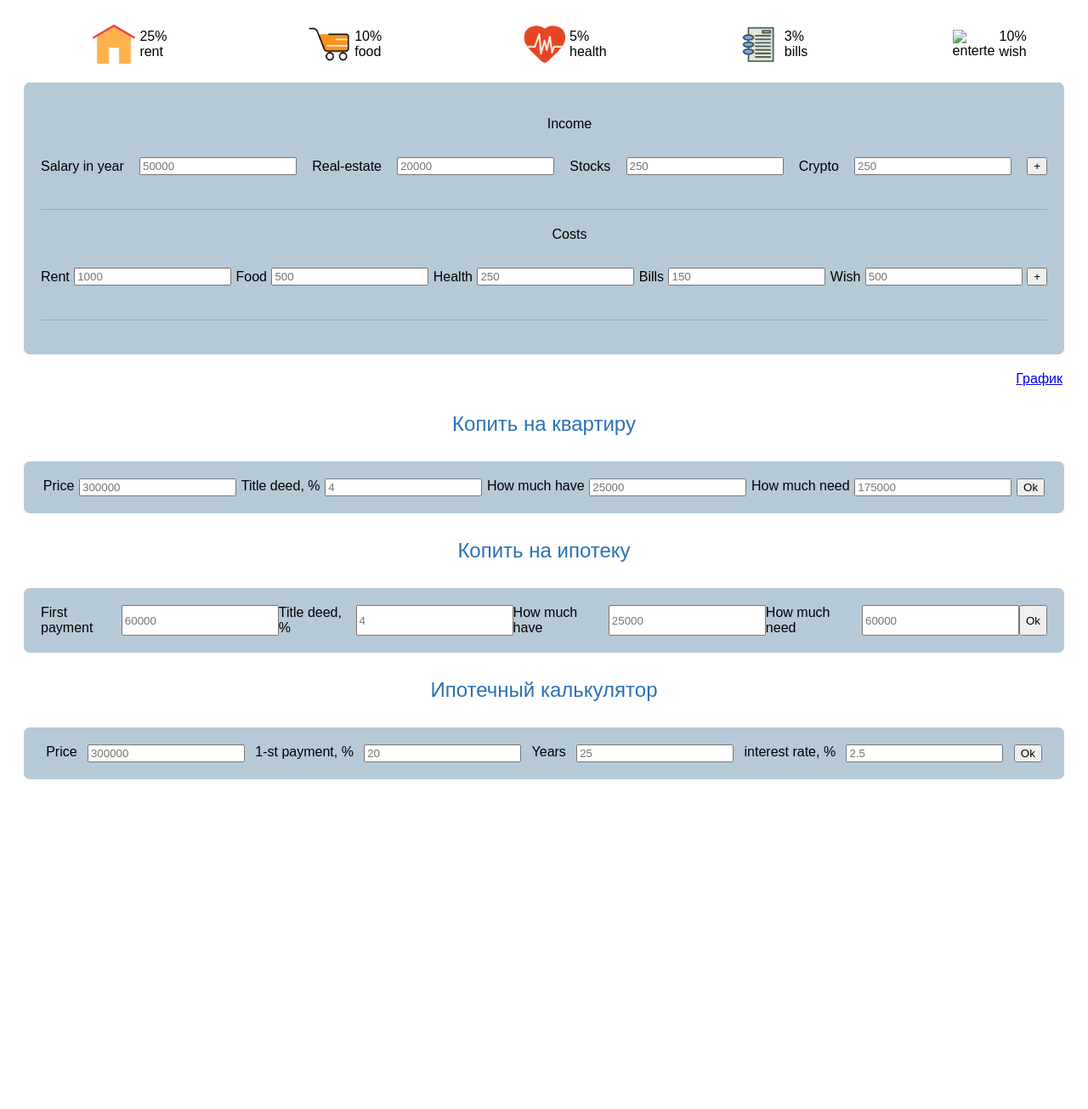
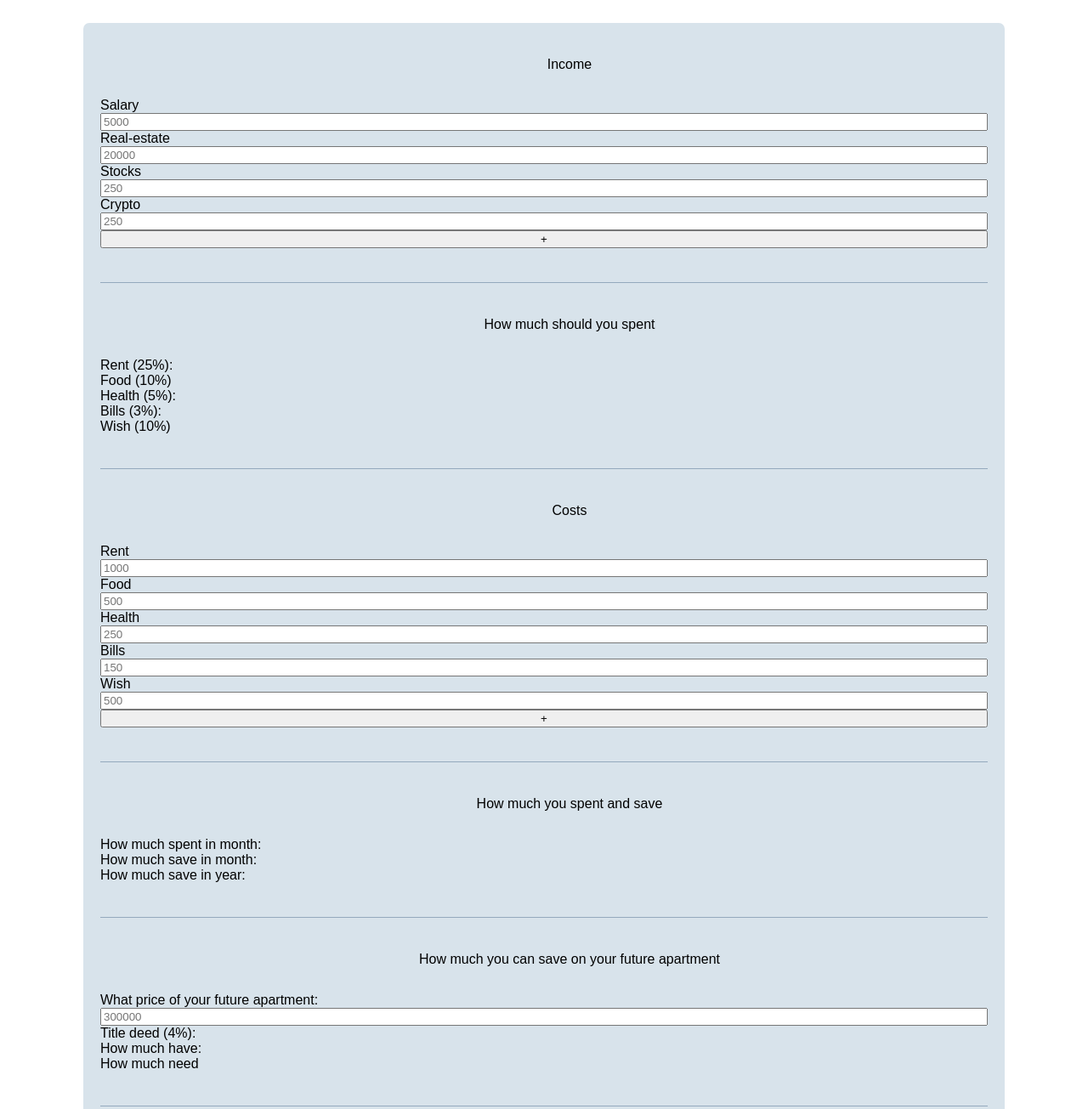
Before and after one commit to Valerykolm/Budgetarium, a website: page src/index.html in a window 1280 px wide. Shown: the part 107-1412 px from the top of the page at 85% size. Before the commit the page ends 1044 px from the top, so only its background shows below. Drawn offline with Linux system fonts and the light colour scheme.

Commit message:
Add new veiw

```diff
--- a/src/index.html
+++ b/src/index.html
@@ -9,50 +9,37 @@
     <link rel="stylesheet" href="styles/style.css">
 </head>
 <body>
+  <div class="flex-sp-b">
+    <div class="logo">Budgetarium</div>
+    <div class="login">
+      <a href="#">Sign up | Log in</a>
+    </div>
+  </div>
   <div class="conteiner">
-    <div class="flex-sp-b">
-      <div class="logo">Budgetarium</div>
-      <div class="login">
-        <a href="#">Sign up | Log in</a>
-      </div>
-    </div>
     <h1 class="f-weight">Планер расходов</h1>
-    <div class="flex-sp-a">
-      <div class="flex-sp-b i-size">
-        <img src="img/real-estate.png" alt="rent">
-        <p>25% rent</p>
-      </div>
-      <div class="flex-sp-b i-size">
-        <img src="img/food.png" alt="food">
-        <p>10% food</p>
-      </div>
-      <div class="flex-sp-b i-size">
-        <img src="img/health.png" alt="health">
-        <p>5% health</p>
-      </div>
-      <div class="flex-sp-b i-size">
-        <img src="img/utilities.png" alt="utilities">
-        <p>3% bills</p>
-      </div>
-      <div class="flex-sp-b i-size">
-        <img src="img/enterteinment.png" alt="enterteinment">
-        <p>10% wish</p>
-      </div>
-    </div>
-    <form action="#">
-      <fieldset class="flex-sp-b">
+    <form action="#" class="d-flex flex-wrap">
+      <fieldset>
         <legend class="f-weight">Income</legend>
-        <label for="salary">Salary in year</label>
-        <input id="salary" type="text" placeholder="50000">
+        <label for="salary">Salary</label>
+        <input id="salary" type="text" placeholder="5000">
         <label for="real-estate">Real-estate</label>
         <input id="real-estate" type="text" placeholder="20000">
         <label for="stocks">Stocks</label>
         <input id="stocks" type="text" placeholder="250">
         <label for="crypto">Crypto</label>
         <input id="crypto" type="text" placeholder="250">
-        <button>+</button>
+        <button>+</button> <!--Здесь появляется всплывашка. См. шаблон-->
       </fieldset>
-      <fieldset class="flex-sp-b">
+      <fieldset>
+        <legend class="f-weight">How much should you spent</legend>
+        <!--Здесь появляются расчёты, сколько рекомендовано тратить-->
+        <label for="rent">Rent (25%):</label>
+        <label for="food">Food (10%)</label>
+        <label for="health">Health (5%):</label>
+        <label for="bills">Bills (3%):</label>
+        <label for="wish">Wish (10%)</label>
+      </fieldset>
+      <fieldset>
         <legend class="f-weight">Costs</legend>
         <label for="rent">Rent</label>
         <input id="rent" type="text" placeholder="1000">
@@ -67,12 +54,26 @@
         <button>+</button>
       </fieldset>
       <!--Здесь должны выводиться подсчёты, сколько тратим, а сколько экономим. См. шаблон-->
+      <fieldset>
+        <legend class="f-weight">How much you spent and save</legend>
+        <label for="rent">How much spent in month:</label>
+        <label for="food">How much save in month:</label>
+        <label for="health">How much save in year:</label>
+      </fieldset>
+      <fieldset>
+        <legend class="f-weight">How much you can save on your future apartment</legend>
+        <label for="price">What price of your future apartment:</label>
+        <input id="price" type="text" placeholder="300000">
+
+        <label for="title-deed">Title deed (4%):</label>
+        <label for="what-have">How much have:</label>
+        <label for="what-need">How much need</label>
+      </fieldset>
     </form>
-    <a href="#">График</a>
     <h2 class="f-weight">Копить на квартиру</h2>
     <!--Это примерная форма. Данные должны будут подтягиваться из планера.
     Заполняется только поле прайс, всё остальное автоматом. См. шаблон-->
-    <form action="#" class="flex-sp-a">
+    <form action="#" class="flex-sp-a flex-wrap">
       <label for="price">Price</label>
       <input id="price" type="text" placeholder="300000">
       <label for="title-deed">Title deed, %</label>
@@ -86,7 +87,7 @@
     </form>
     <h2 class="f-weight">Копить на ипотеку</h2>
     <!--Это примерная форма. Данные должны будут подтягиваться из планера. См. шаблон-->
-    <form action="#" class="flex-sp-a">
+    <form action="#" class="flex-sp-a flex-wrap">
       <label for="first-payment">First payment</label>
       <input id="first-payment" type="text" placeholder="60000">
       <label for="title-deed">Title deed, %</label>
@@ -99,7 +100,7 @@
       <!--Здесь должны выводиться подсчёты, сколько копить на квартиру. См. шаблон-->
     </form>
     <h2 class="f-weight">Ипотечный калькулятор</h2>
-    <form action="#" class="flex-sp-a">
+    <form action="#" class="flex-sp-a flex-wrap">
       <label for="price">Price</label>
       <input id="price" type="text" placeholder="300000">
       <label for="first-payment">1-st payment, %</label>
--- a/src/styles/style.css
+++ b/src/styles/style.css
@@ -26,10 +26,11 @@ a {
 }
 
 form {
-  margin: 20px;
+  margin: 0 auto;
   padding: 20px;
-  background: #B6C9D7;
+  background:#D8E3EB;
   border-radius: 7px;
+  max-width: 1044px;
 }
 
 fieldset {
@@ -38,16 +39,24 @@ fieldset {
   padding: 0 0 40px;
   margin: 20px 0;
   width: 100%;
+  display: flex;
+  flex-direction: column;
 }
 
 .conteiner {
   width: 100%;
   margin: 0 auto;
   max-width: 1280px;
+  display: flex;
+  flex-direction: column;
 }
 
 .logo {
   font-size: 25px;
+}
+
+.d-flex {
+  display: flex;
 }
 
 .flex-sp-b {
@@ -61,6 +70,14 @@ fieldset {
   justify-content: space-around;
 }
 
+.flex-wrap {
+  flex-wrap: wrap;
+}
+
+.flex-aside {
+  flex: 75 2 300px;
+}
+
 .i-size {
   width: 50px;
   height: 50px;
@@ -71,5 +88,3 @@ fieldset {
   text-align: center;
   margin: 30px
 }
-
-.flex-column
```
